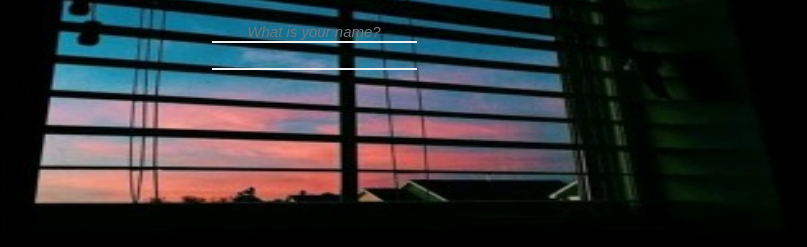
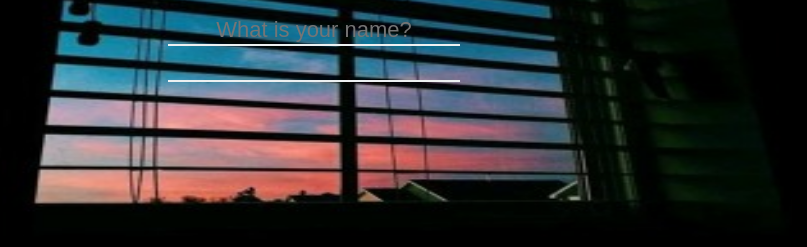
Before and after one commit to 27tape/27tape.github.io, a plain HTML site: page index.html in a window 1280 px wide. Shown: the part 403-650 px from the top of the page, without its empty margins (326-1133 px from the left). Drawn offline with Linux system fonts and the light colour scheme.

Commit message:
Update style.css

```diff
--- a/style.css
+++ b/style.css
@@ -20,8 +20,7 @@ h5{
 input {
   border: none;
   background: transparent;
-  font-size: 15px;
-  font-style: italic;
+  font-size: 22px;
   margin: 3px;
   text-align:center;
   color: #ecf0f1;
```
